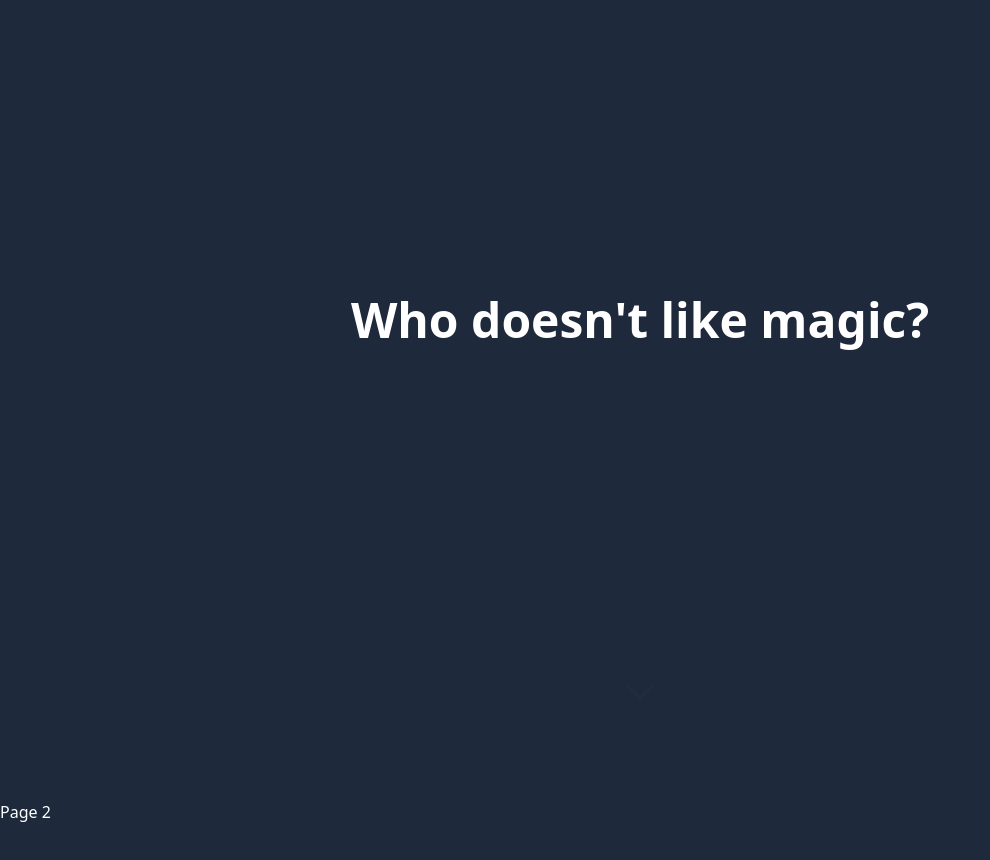
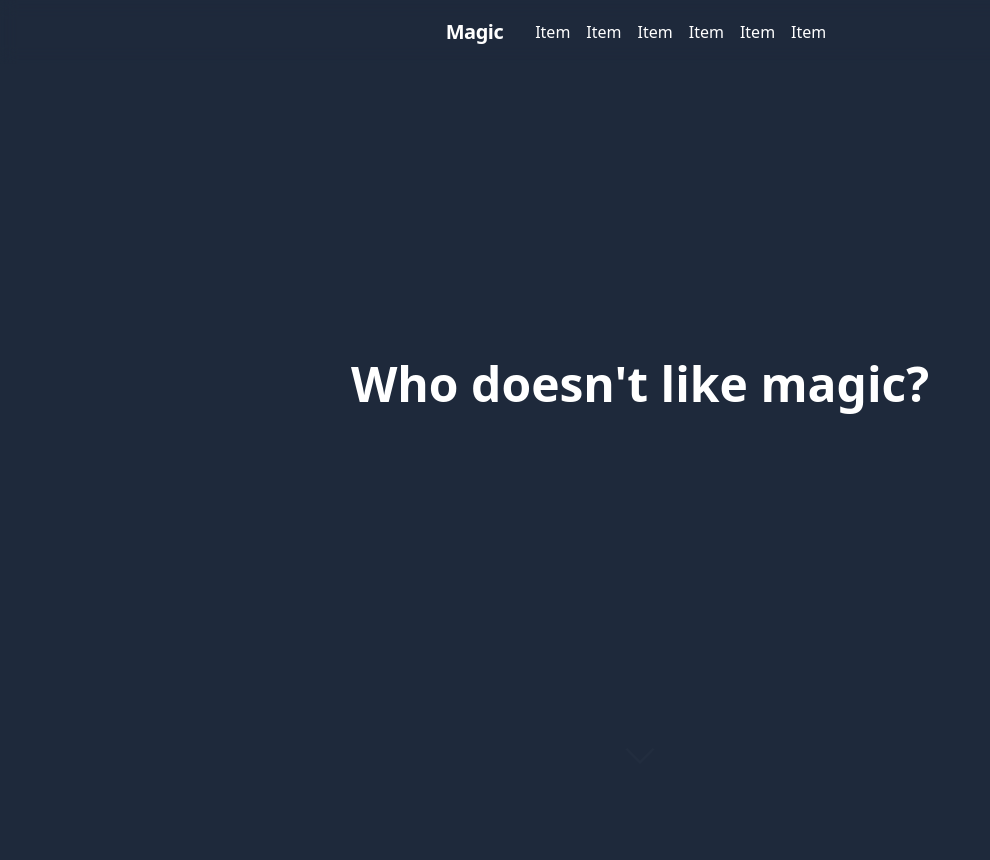
Before and after one commit to PovilasKirna/magic-project, a Next.js app: page / in a window 1280 px wide. Shown: the top 860 px of the page, without its empty margins (0-990 px from the left). Built offline with nearby package versions, Linux system fonts and the light colour scheme.

Commit message:
Working on nav bar, introduced scroll hook

```diff
--- a/package.json
+++ b/package.json
@@ -9,7 +9,11 @@
     "lint": "next lint"
   },
   "dependencies": {
+    "@fortawesome/fontawesome-svg-core": "^6.2.0",
+    "@fortawesome/free-solid-svg-icons": "^6.2.0",
+    "@fortawesome/react-fontawesome": "^0.2.0",
     "animejs": "^3.2.1",
+    "framer-motion": "^7.6.1",
     "next": "12.3.1",
     "react": "18.2.0",
     "react-dom": "18.2.0"
--- /dev/null
+++ b/src/components/nav.tsx
@@ -0,0 +1,81 @@
+import { FontAwesomeIcon } from "@fortawesome/react-fontawesome";
+import { faBars } from "@fortawesome/free-solid-svg-icons";
+import { AnimatePresence, motion } from "framer-motion";
+import { useState, useEffect } from "react";
+
+export default function Nav() {
+	const [isOpen, setIsOpen] = useState(false);
+
+	const handleClick = () => {
+		setIsOpen(!isOpen);
+	};
+
+	useEffect(() => {
+		console.log(isOpen);
+	}, [isOpen]);
+
+	//use a timer to check if user has scrolled
+	//if so, close the menu
+	//if not, keep it open
+	//if user clicks on menu, keep it open
+	//if user clicks on menu again, close it
+	//if user clicks on a link, close it
+
+	return (
+		<>
+			{/* define a simple nav sticked to the top of the page*/}
+			{/* collapse the nav to a hamburger if scren is a phone*/}
+			<nav className="flex items-center justify-between sm:justify-center flex-wrap backdrop-blur bg-slate/50 p-3 px-10 sticky top-0 z-50  select-none  ">
+				{/* logo */}
+				<motion.div
+					className="flex items-center flex-shrink-0 text-white mr-6"
+					whileHover={{ scale: 1.05, rotate: 4 }}
+				>
+					<span className="font-semibold text-xl tracking-tight">Magic</span>
+				</motion.div>
+				{/* hamburger icon */}
+				<motion.div
+					className="block sm:hidden"
+					whileHover={{ scale: 1.2 }}
+					whileTap={{ scale: 1.1 }}
+				>
+					<button
+						id="menu-button"
+						className="p-2"
+						onClick={() => {
+							handleClick();
+						}}
+					>
+						<FontAwesomeIcon icon={faBars} />
+					</button>
+				</motion.div>
+				{/* menu */}
+				<div className="hidden sm:flex sm:flex-row">
+					<div className="p-2">Item</div>
+					<div className="p-2">Item</div>
+					<div className="p-2">Item</div>
+					<div className="p-2">Item</div>
+					<div className="p-2">Item</div>
+					<div className="p-2">Item</div>
+				</div>
+			</nav>
+			<AnimatePresence>
+				{isOpen && (
+					<motion.div
+						className="bg-red-200 w-2/5 h-content text-center sm:hidden sticky top-16 z-50"
+						initial={{ opacity: 0, x: "140vw" }}
+						animate={{ opacity: 1, x: "60vw" }}
+						exit={{ opacity: 0, transition: { duration: 0.5 } }}
+					>
+						<div className="p-2 text">Item</div>
+						<div className="p-2">Item</div>
+						<div className="p-2">Item</div>
+						<div className="p-2">Item</div>
+						<div className="p-2">Item</div>
+						<div className="p-2">Item</div>
+					</motion.div>
+				)}
+			</AnimatePresence>
+		</>
+	);
+}
--- a/src/pages/index.tsx
+++ b/src/pages/index.tsx
@@ -1,32 +1,64 @@
+import { motion, useInView } from "framer-motion";
+import { useEffect, useRef } from "react";
+import Nav from "../components/nav";
+
 export default function Home() {
-	function scrollDown(pages: number) {
-		if (
-			document.getElementById("0").offsetWidth > 0 &&
-			document.getElementById("0").offsetHeight > 0
-		) {
-			document.getElementById("1").scrollIntoView({ behavior: "smooth" });
-		}
-	}
+	const ref = useRef<null | HTMLDivElement>(null);
+	const page0 = useRef<null | HTMLDivElement>(null);
+	const page1 = useRef<null | HTMLDivElement>(null);
+
+	const isInView = useInView(ref);
+
+	const handleClick = () => {
+		page1.current?.scrollIntoView({ behavior: "smooth" });
+	};
 
 	return (
 		<>
-			<div className="w-screen h-screen" id="0">
+			<Nav />
+			<motion.div className="w-screen h-screen" id="0" ref={page0}>
 				<div className="text-5xl font-bold text-center h-4/5 flex flex-row items-center justify-center">
-					Who doesn't like
-					<span>&nbsp;magic</span>?
+					Who doesn't like magic?
 				</div>
-				<div
+				<motion.div
 					className="box flex flex-col justify-center items-center h-20"
-					onClick={() => {
-						scrollDown(1);
-					}}
+					whileHover={{ scale: 1.2 }}
+					whileTap={{ scale: 1.1 }}
+					onClick={handleClick}
 				>
 					<span></span>
 					<span></span>
-				</div>
-			</div>
-			<div className="w-screen h-screen" id="1">
-				Page 2
+				</motion.div>
+			</motion.div>
+			<div
+				className="w-screen h-screen flex items-center justify-center"
+				id="1"
+				ref={page1}
+			>
+				{!isInView && (
+					<motion.div
+						className="bg-red-300 rounded border-slate-100 w-1/2 h-1/2"
+						initial={{ opacity: 0 }}
+						whileInView={{
+							opacity: 1,
+							scale: 1.1,
+							transition: { duration: 2 },
+						}}
+						whileHover={{
+							scale: 1,
+							transition: { duration: 0.2, type: "spring", stiffness: 400 },
+						}}
+						ref={ref}
+					>
+						<div
+							className="text-5xl font-bold text-center h-4/5 flex flex-row items-center justify-center"
+							id="box"
+						>
+							<span>Scroll</span>
+							<span>&nbsp;down</span>
+						</div>
+					</motion.div>
+				)}
 			</div>
 		</>
 	);
--- a/src/styles/globals.css
+++ b/src/styles/globals.css
@@ -4,6 +4,20 @@
 
 body {
 	@apply bg-slate-800 text-white;
+}
+
+/* Scroll bar hide */
+
+/* Chrome, Safari and Opera */
+::-webkit-scrollbar {
+	display: none;
+}
+/* Edge, Firefox */
+body,
+html {
+	-ms-overflow-style: none;
+	scrollbar-width: none;
+	scroll-behavior: smooth;
 }
 
 /* scrolldown indicator homepage */
```
Also changed, not shown: 1 other file (tests, documents, lock files or other folders).
